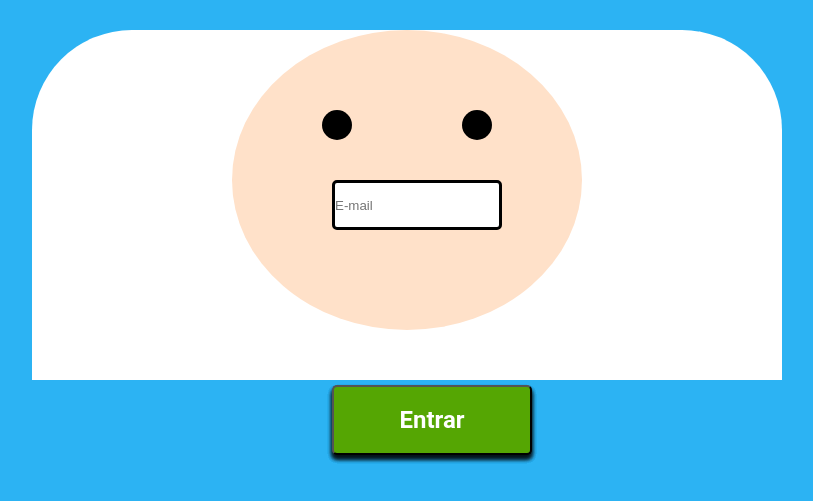
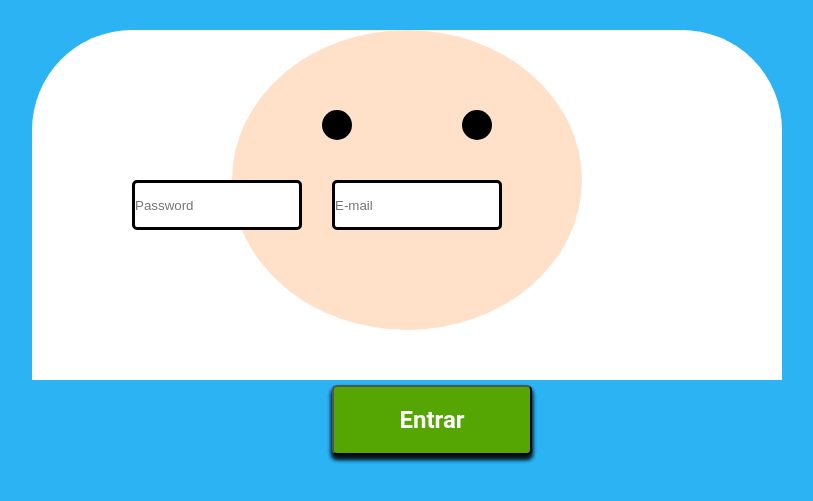
Before and after one commit to Andressa708/Desafio-10---Finn, a plain HTML site: page Index.html in a window 1280 px wide. Shown: the part 215-716 px from the top of the page, without its empty margins (318-1131 px from the left). Drawn offline with Linux system fonts and the light colour scheme.

Commit message:
Update Index.html

```diff
--- a/Index.html
+++ b/Index.html
@@ -25,7 +25,7 @@
                 <input  type="text" name="texto" placeholder="E-mail">
 
             </div>
-
+            <input  type="text" name="texto" placeholder="Password">
         </section>
 
     </main>
```
